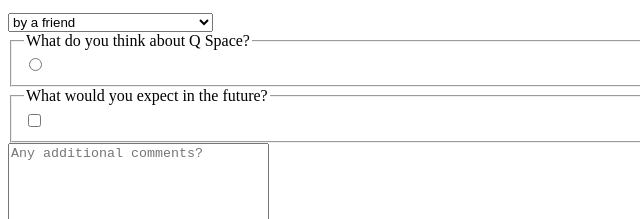
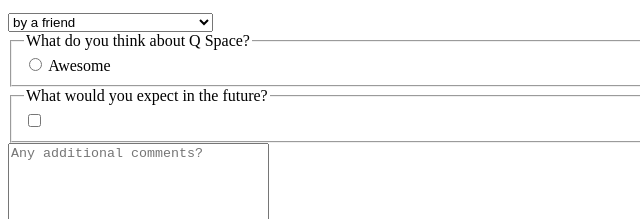
Before and after one commit to ugurserhattoy/survey-form, a plain HTML site: page index.html in a window 1280 px wide. Shown: the part 172-391 px from the top of the page, 0-640 px from the left. Drawn offline with Linux system fonts and the light colour scheme.

Commit message:
shaping...

```diff
--- a/index.html
+++ b/index.html
@@ -45,8 +45,8 @@
             </select>
             <fieldset>
                 <legend>What do you think about Q Space?</legend>
-                <input type="radio" name="about" id="about">
-                <label for="about"></label>
+                <input type="radio" name="awesome" id="awesome" value="awesome">
+                <label for="awesome">Awesome</label>
             </fieldset>
             <fieldset>
                 <legend>What would you expect in the future?</legend>
```
